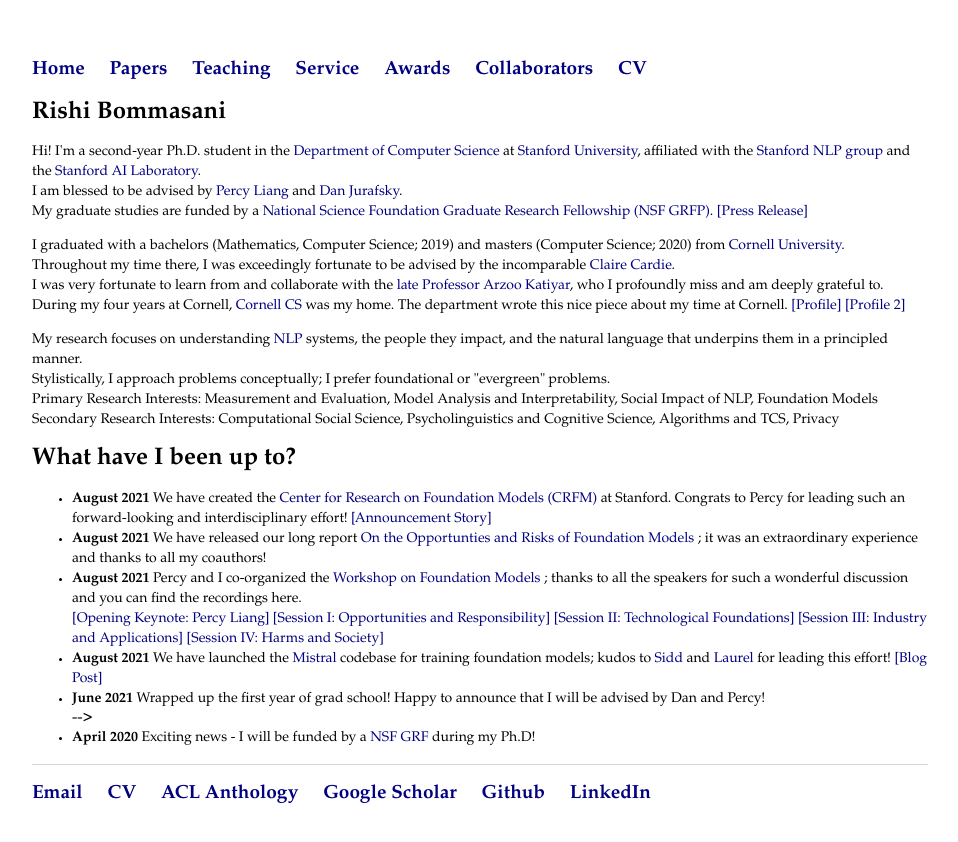
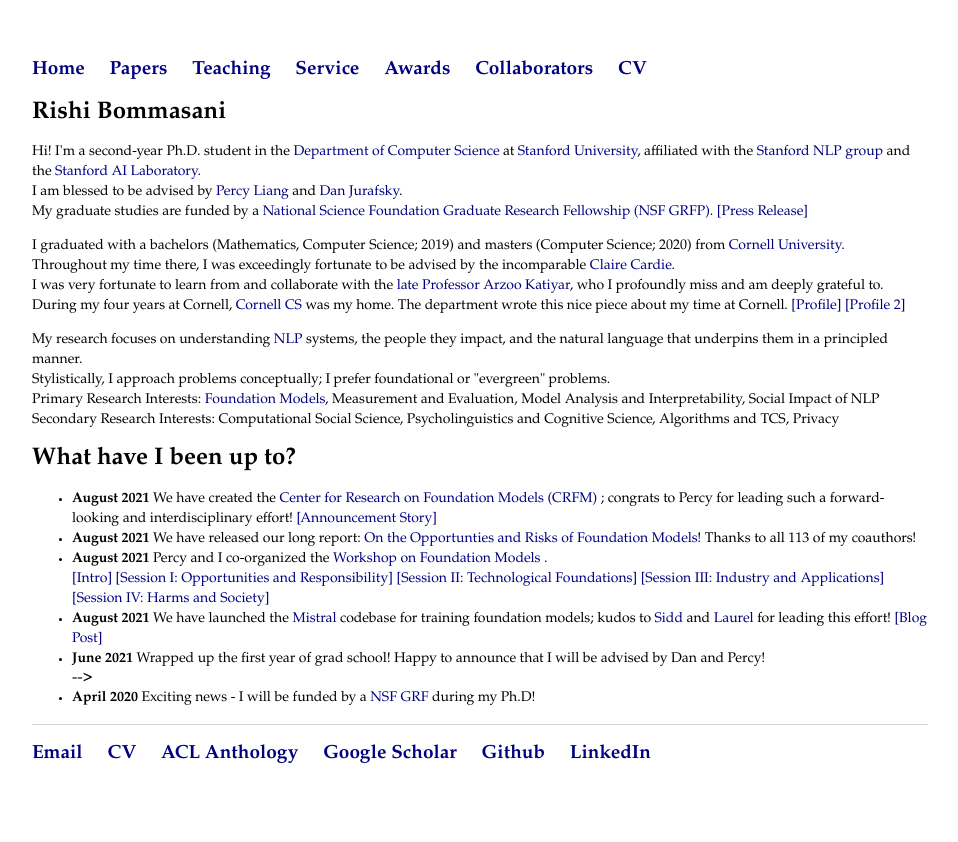
Before and after one commit to rishibommasani/rishibommasani.github.io, a Jekyll site: the page built from index.html, in a window 1280 px wide. Shown: the top 842 px of the page, without its empty margins (160-1118 px from the left). Built offline with Jekyll 4.4.1, drawn with Linux system fonts in a browser that asks for light colours.

Commit message:
Update index.html

```diff
--- a/index.html
+++ b/index.html
@@ -15,17 +15,17 @@
 
 				<p> My research focuses on understanding <a href="https://en.wikipedia.org/wiki/Natural_language_processing">NLP</a> systems, the people they impact, and the natural language that underpins them in a principled manner.
 				<br> Stylistically, I approach problems conceptually; I prefer foundational or "evergreen" problems.
-				<br> Primary Research Interests: Measurement and Evaluation, Model Analysis and Interpretability, Social Impact of NLP, Foundation Models
+				<br> Primary Research Interests: <a href="https://arxiv.org/abs/2108.07258">Foundation Models</a>, Measurement and Evaluation, Model Analysis and Interpretability, Social Impact of NLP
 				<br> Secondary Research Interests: Computational Social Science, Psycholinguistics and Cognitive Science, Algorithms and TCS, Privacy </p>
 
 	  <div class="blurb">
           <h1> What have I been up to?</h1>
           <ul>
-	  <li><b>August 2021</b> We have created the <a href="https://github.com/stanford-crfm/mistral"> Center for Research on Foundation Models (CRFM) </a> at Stanford. Congrats to Percy for leading such an forward-looking and interdisciplinary effort! <a href="https://hai.stanford.edu/news/introducing-center-research-foundation-models-crfm"> [Announcement Story] </a>
-	  <li><b>August 2021</b> We have released our long report <a href="https://arxiv.org/abs/2108.07258"> On the Opportunties and Risks of Foundation Models </a>; it was an extraordinary experience and thanks to all my coauthors! </li>
-		  <li><b>August 2021</b> Percy and I co-organized the <a href="https://crfm.stanford.edu/workshop.html"> Workshop on Foundation Models </a>; thanks to all the speakers for such a wonderful discussion and you can find the recordings here.
-		  <br> <a href="https://www.youtube.com/watch?v=RLrjKGN89Fc"> [Opening Keynote: Percy Liang] </a> <a href="https://www.youtube.com/watch?v=Iux1MExMIAk"> [Session I: Opportunities and Responsibility] </a> <a href="https://www.youtube.com/watch?v=PNTbvoweqBk"> [Session II: Technological Foundations] </a> <a href="https://www.youtube.com/watch?v=du1YiytHwXs"> [Session III: Industry and Applications] </a> <a href="https://www.youtube.com/watch?v=T2e6Y37EAGo"> [Session IV: Harms and Society] </a>
-		  </li>
+	  <li><b>August 2021</b> We have created the <a href="https://github.com/stanford-crfm/mistral"> Center for Research on Foundation Models (CRFM) </a>; congrats to Percy for leading such a forward-looking and interdisciplinary effort! <a href="https://hai.stanford.edu/news/introducing-center-research-foundation-models-crfm"> [Announcement Story] </a>
+	  <li><b>August 2021</b> We have released our long report: <a href="https://arxiv.org/abs/2108.07258">On the Opportunties and Risks of Foundation Models</a>! Thanks to all 113 of my coauthors!</li>
+          <li><b>August 2021</b> Percy and I co-organized the <a href="https://crfm.stanford.edu/workshop.html"> Workshop on Foundation Models </a>.
+	  <br> <a href="https://www.youtube.com/watch?v=RLrjKGN89Fc"> [Intro] </a> <a href="https://www.youtube.com/watch?v=Iux1MExMIAk"> [Session I: Opportunities and Responsibility] </a> <a href="https://www.youtube.com/watch?v=PNTbvoweqBk"> [Session II: Technological Foundations] </a> <a href="https://www.youtube.com/watch?v=du1YiytHwXs"> [Session III: Industry and Applications] </a> <a href="https://www.youtube.com/watch?v=T2e6Y37EAGo"> [Session IV: Harms and Society] </a>
+          </li>
 	  <li><b>August 2021</b> We have launched the <a href="https://github.com/stanford-crfm/mistral"> Mistral </a> codebase for training foundation models; kudos to <a href="https://www.siddkaramcheti.com/"> Sidd </a> and <a href="https://scholar.google.com/citations?user=1_pb7FUAAAAJ&hl=en"> Laurel </a> for leading this effort! <a href="https://crfm.stanford.edu/blog.html"> [Blog Post] </a>
           <li><b>June 2021</b> Wrapped up the first year of grad school! Happy to announce that I will be advised by Dan and Percy! </li>
 <!--      <li><b>September 2020</b> Long paper accepted to EMNLP on evaluating summarization datasets! This marks my final paper with Claire from my time at Cornell :( <a href="https://github.com/rishibommasani/rishibommasani.github.io/blob/master/papers/EMNLP2020.pdf"> [Paper] </a> </li>
```
